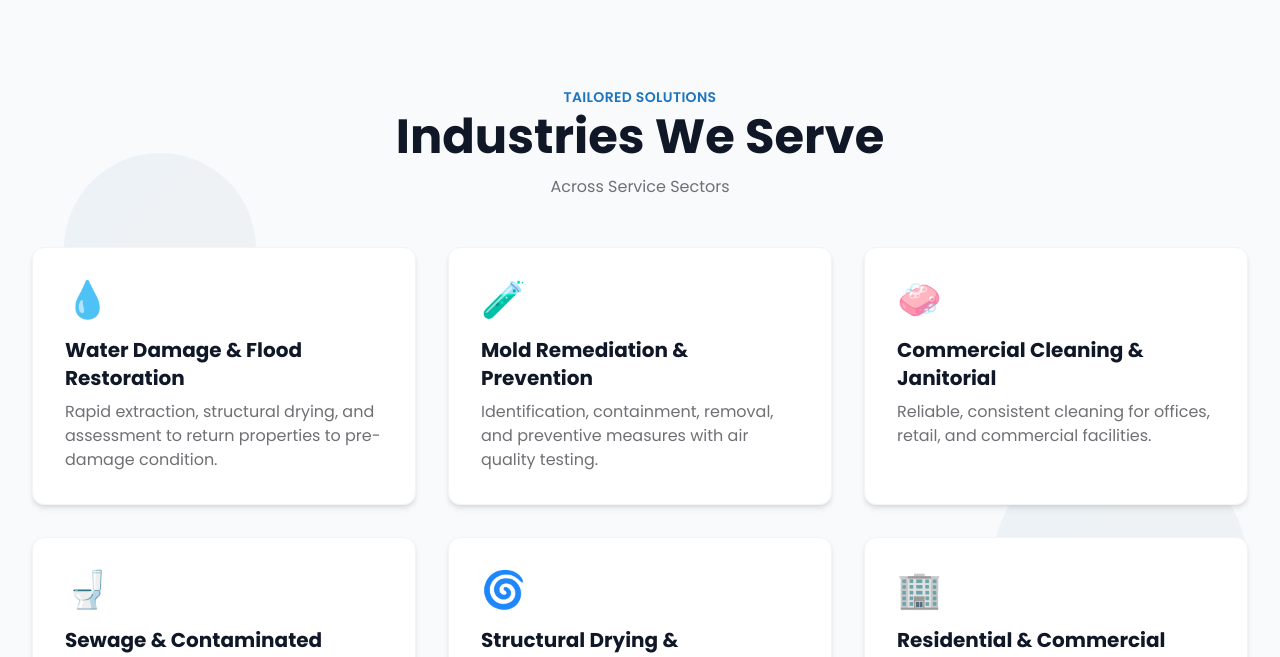
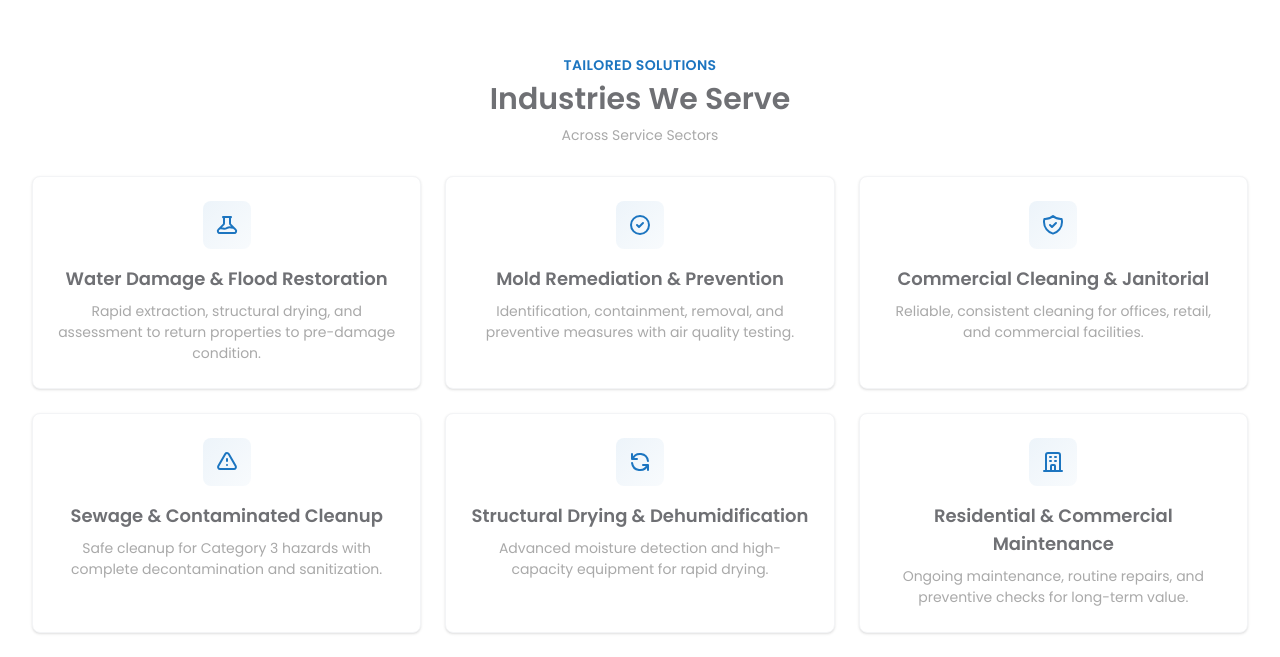
Before and after one commit to Sharmeen-Rauf/escabiz, a Next.js app: page /industries/commercial-cleaning in a window 1280 px wide. Shown: the part 2698-3355 px from the top of the page. Built offline with nearby package versions, Linux system fonts and the light colour scheme.

Commit message:
Implement auto-slider functionality for process cards on Commercial Cleaning Page, enhance FAQ section with improved styling and interactivity, and update layout for better visual consistency and user engagement.

```diff
--- a/src/app/industries/commercial-cleaning/page.tsx
+++ b/src/app/industries/commercial-cleaning/page.tsx
@@ -8,6 +8,9 @@ import { useEffect, useMemo, useRef, useState } from "react";
 export default function CommercialCleaningPage() {
   const [flippedIndex, setFlippedIndex] = useState<number | null>(null);
   const [openFaq, setOpenFaq] = useState<number | null>(null);
+  const [activeFaq, setActiveFaq] = useState<number | null>(null);
+  const [currentSlide, setCurrentSlide] = useState(0);
+  const [isPaused, setIsPaused] = useState(false);
   const isMounted = useRef(false);
   useEffect(() => {
     isMounted.current = true;
@@ -15,6 +18,15 @@ export default function CommercialCleaningPage() {
       isMounted.current = false;
     };
   }, []);
+
+  // Auto-slider for process cards
+  useEffect(() => {
+    if (isPaused) return;
+    const interval = setInterval(() => {
+      setCurrentSlide((prev) => (prev === 5 ? 0 : prev + 1));
+    }, 3000);
+    return () => clearInterval(interval);
+  }, [isPaused]);
 
   const dots = useMemo(() => Array.from({ length: 36 }, (_, i) => i), []);
 
@@ -123,39 +135,92 @@ export default function CommercialCleaningPage() {
       </section>
 
       {/* Industries We Serve - cards grid */}
-      <section className="relative w-full bg-gray-50 py-16 md:py-20 lg:py-24 overflow-hidden">
-        <div className="absolute inset-0 opacity-40 pointer-events-none">
-          <svg className="w-full h-full" viewBox="0 0 1200 600" fill="none" xmlns="http://www.w3.org/2000/svg">
-            <defs>
-              <linearGradient id="g" x1="0" y1="0" x2="1" y2="1">
-                <stop offset="0%" stopColor="#1c75c0" />
-                <stop offset="100%" stopColor="#6f7074" />
-              </linearGradient>
-            </defs>
-            <circle cx="150" cy="120" r="90" fill="url(#g)" opacity="0.15" />
-            <circle cx="1050" cy="420" r="120" fill="url(#g)" opacity="0.15" />
+      <section className="w-full bg-white py-10 md:py-14 lg:py-16">
+        <div className="w-full max-w-7xl mx-auto px-4 sm:px-6 lg:px-8">
+          <div className="text-center mb-8">
+            <p className="text-xs md:text-sm font-semibold text-[#1c75c0] uppercase tracking-wide mb-1.5">Tailored Solutions</p>
+            <h3 className="text-lg sm:text-xl md:text-2xl lg:text-3xl font-semibold text-[#6f7074] leading-tight mb-2">Industries We Serve</h3>
+            <p className="text-xs sm:text-xs md:text-sm text-[#a9a9a9] leading-tight font-normal">Across Service Sectors</p>
+          </div>
+          <div className="grid grid-cols-1 md:grid-cols-2 lg:grid-cols-3 gap-5 lg:gap-6">
+            {[
+              {
+                icon: "water",
+                title: "Water Damage & Flood Restoration",
+                desc: "Rapid extraction, structural drying, and assessment to return properties to pre-damage condition."
+              },
+              {
+                icon: "mold",
+                title: "Mold Remediation & Prevention",
+                desc: "Identification, containment, removal, and preventive measures with air quality testing."
+              },
+              {
+                icon: "cleaning",
+                title: "Commercial Cleaning & Janitorial",
+                desc: "Reliable, consistent cleaning for offices, retail, and commercial facilities."
+              },
+              {
+                icon: "sewage",
+                title: "Sewage & Contaminated Cleanup",
+                desc: "Safe cleanup for Category 3 hazards with complete decontamination and sanitization."
+              },
+              {
+                icon: "drying",
+                title: "Structural Drying & Dehumidification",
+                desc: "Advanced moisture detection and high-capacity equipment for rapid drying."
+              },
+              {
+                icon: "maintenance",
+                title: "Residential & Commercial Maintenance",
+                desc: "Ongoing maintenance, routine repairs, and preventive checks for long-term value."
+              },
+            ].map((item, i) => (
+              <div key={i} className="group relative bg-white rounded-lg shadow-sm hover:shadow-xl transition-all duration-500 p-5 lg:p-6 flex flex-col border border-gray-100 hover:border-[#1c75c0] hover:-translate-y-1 hover:bg-[#1c75c0] text-center">
+                {/* Icon Container */}
+                <div className="mb-4 flex justify-center">
+                  <div className="bg-gradient-to-br from-[#1c75c0]/8 to-[#1c75c0]/3 rounded-lg p-3 w-12 h-12 flex items-center justify-center group-hover:bg-white/20 group-hover:scale-105 transition-all duration-300">
+                    {item.icon === "water" && (
+                      <svg className="w-6 h-6 text-[#1c75c0] group-hover:text-white transition-colors duration-300" fill="none" stroke="currentColor" viewBox="0 0 24 24">
+                        <path strokeLinecap="round" strokeLinejoin="round" strokeWidth={2} d="M19.428 15.428a2 2 0 00-1.022-.547l-2.387-.477a6 6 0 00-3.86.517l-.318.158a6 6 0 01-3.86.517L6.05 15.21a2 2 0 00-1.806.547M8 4h8l-1 1v5.172a2 2 0 00.586 1.414l5 5c1.26 1.26.367 3.414-1.415 3.414H4.828c-1.782 0-2.674-2.154-1.414-3.414l5-5A2 2 0 009 10.172V5L8 4z" />
                       </svg>
+                    )}
+                    {item.icon === "mold" && (
+                      <svg className="w-6 h-6 text-[#1c75c0] group-hover:text-white transition-colors duration-300" fill="none" stroke="currentColor" viewBox="0 0 24 24">
+                        <path strokeLinecap="round" strokeLinejoin="round" strokeWidth={2} d="M9 12l2 2 4-4m6 2a9 9 0 11-18 0 9 9 0 0118 0z" />
+                      </svg>
+                    )}
+                    {item.icon === "cleaning" && (
+                      <svg className="w-6 h-6 text-[#1c75c0] group-hover:text-white transition-colors duration-300" fill="none" stroke="currentColor" viewBox="0 0 24 24">
+                        <path strokeLinecap="round" strokeLinejoin="round" strokeWidth={2} d="M9 12l2 2 4-4m5.618-4.016A11.955 11.955 0 0112 2.944a11.955 11.955 0 01-8.618 3.04A12.02 12.02 0 003 9c0 5.591 3.824 10.29 9 11.622 5.176-1.332 9-6.03 9-11.622 0-1.042-.133-2.052-.382-3.016z" />
+                      </svg>
+                    )}
+                    {item.icon === "sewage" && (
+                      <svg className="w-6 h-6 text-[#1c75c0] group-hover:text-white transition-colors duration-300" fill="none" stroke="currentColor" viewBox="0 0 24 24">
+                        <path strokeLinecap="round" strokeLinejoin="round" strokeWidth={2} d="M12 9v2m0 4h.01m-6.938 4h13.856c1.54 0 2.502-1.667 1.732-3L13.732 4c-.77-1.333-2.694-1.333-3.464 0L3.34 16c-.77 1.333.192 3 1.732 3z" />
+                      </svg>
+                    )}
+                    {item.icon === "drying" && (
+                      <svg className="w-6 h-6 text-[#1c75c0] group-hover:text-white transition-colors duration-300" fill="none" stroke="currentColor" viewBox="0 0 24 24">
+                        <path strokeLinecap="round" strokeLinejoin="round" strokeWidth={2} d="M4 4v5h.582m15.356 2A8.001 8.001 0 004.582 9m0 0H9m11 11v-5h-.581m0 0a8.003 8.003 0 01-15.357-2m15.357 2H15" />
+                      </svg>
+                    )}
+                    {item.icon === "maintenance" && (
+                      <svg className="w-6 h-6 text-[#1c75c0] group-hover:text-white transition-colors duration-300" fill="none" stroke="currentColor" viewBox="0 0 24 24">
+                        <path strokeLinecap="round" strokeLinejoin="round" strokeWidth={2} d="M19 21V5a2 2 0 00-2-2H7a2 2 0 00-2 2v16m14 0h2m-2 0h-5m-9 0H3m2 0h5M9 7h1m-1 4h1m4-4h1m-1 4h1m-5 10v-5a1 1 0 011-1h2a1 1 0 011 1v5m-4 0h4" />
+                      </svg>
+                    )}
                   </div>
-        <div className="relative z-10 w-full max-w-7xl mx-auto px-4 sm:px-6 lg:px-8">
-          <div className="text-center mb-12">
-            <p className="text-sm font-semibold text-[#1c75c0] uppercase tracking-wide">Tailored Solutions</p>
-            <h3 className="text-3xl sm:text-4xl md:text-5xl font-bold text-gray-900 leading-tight">Industries We Serve</h3>
-            <p className="mt-2 text-[#6f7074]">Across Service Sectors</p>
                 </div>
-          <div className="grid grid-cols-1 md:grid-cols-2 lg:grid-cols-3 gap-6 lg:gap-8">
-            {[
-              { icon: "💧", title: "Water Damage & Flood Restoration", desc: "Rapid extraction, structural drying, and assessment to return properties to pre-damage condition." },
-              { icon: "🧪", title: "Mold Remediation & Prevention", desc: "Identification, containment, removal, and preventive measures with air quality testing." },
-              { icon: "🧼", title: "Commercial Cleaning & Janitorial", desc: "Reliable, consistent cleaning for offices, retail, and commercial facilities." },
-              { icon: "🚽", title: "Sewage & Contaminated Cleanup", desc: "Safe cleanup for Category 3 hazards with complete decontamination and sanitization." },
-              { icon: "🌀", title: "Structural Drying & Dehumidification", desc: "Advanced moisture detection and high-capacity equipment for rapid drying." },
-              { icon: "🏢", title: "Residential & Commercial Maintenance", desc: "Ongoing maintenance, routine repairs, and preventive checks for long-term value." },
-            ].map((item, i) => (
-              <div key={i} className="group bg-white rounded-xl border border-gray-100 p-8 shadow-md hover:shadow-xl transition-all duration-300 hover:-translate-y-1 relative overflow-hidden">
-                <div className="absolute inset-x-0 top-0 h-1 bg-[#1c75c0] scale-x-0 group-hover:scale-x-100 origin-left transition-transform" />
-                <div className="text-4xl mb-4">{item.icon}</div>
-                <h4 className="text-xl font-bold text-gray-900 mb-2">{item.title}</h4>
-                <p className="text-[#6f7074]">{item.desc}</p>
+
+                {/* Heading */}
+                <h5 className="text-base md:text-lg font-semibold text-[#6f7074] group-hover:text-white mb-2 transition-colors duration-300">
+                  {item.title}
+                </h5>
+
+                {/* Paragraph */}
+                <p className="text-xs md:text-sm text-[#a9a9a9] group-hover:text-white/90 leading-normal flex-grow font-normal transition-colors duration-300">
+                  {item.desc}
+                </p>
               </div>
             ))}
           </div>
@@ -250,14 +315,20 @@ export default function CommercialCleaningPage() {
         </div>
       </section>
 
-      {/* Simple process grid */}
-      <section className="bg-white py-20">
+      {/* Simple process grid - Linear Slider */}
+      <section className="bg-white py-10 md:py-14 lg:py-16">
         <div className="w-full max-w-7xl mx-auto px-4 sm:px-6 lg:px-8">
-          <div className="text-center max-w-3xl mx-auto mb-12">
-            <h3 className="text-3xl sm:text-4xl font-extrabold text-[#1c75c0] mb-3">How Does EscaBiz Deliver Guaranteed Clients?</h3>
-            <p className="text-[#6f7074]">Our streamlined process ensures a consistent flow of qualified clients, month after month.</p>
+          <div className="text-center max-w-3xl mx-auto mb-8">
+            <h3 className="text-lg sm:text-xl md:text-2xl lg:text-3xl font-semibold text-[#6f7074] leading-tight mb-3">How Does EscaBiz Deliver Guaranteed Clients?</h3>
+            <p className="text-xs sm:text-xs md:text-sm text-[#a9a9a9] leading-tight font-normal">Our streamlined process ensures a consistent flow of qualified clients, month after month.</p>
           </div>
-          <div className="grid grid-cols-1 sm:grid-cols-2 lg:grid-cols-3 gap-6">
+          <div className="relative overflow-hidden">
+            <div
+              className="flex transition-transform duration-500 ease-in-out"
+              style={{ transform: `translateX(-${currentSlide * 100}%)` }}
+              onMouseEnter={() => setIsPaused(true)}
+              onMouseLeave={() => setIsPaused(false)}
+            >
               {[
                 { n: "01", t: "Consultation & Strategy", d: "We study your goals & market to create a tailored strategy for client acquisition." },
                 { n: "02", t: "Targeted Lead Research", d: "AI finds clients actively needing your services, ensuring high-value prospects." },
@@ -266,55 +337,97 @@ export default function CommercialCleaningPage() {
                 { n: "05", t: "Contract Delivery", d: "Turning opportunities into real, signed contracts and immediate revenue for you." },
                 { n: "06", t: "Ongoing Growth Support", d: "We continuously scale your client pipeline for month-after-month growth." },
               ].map((c, i) => (
-              <div key={i} className="bg-white border border-gray-200 rounded-xl p-6 shadow-sm hover:shadow-lg transition hover:-translate-y-0.5">
-                <div className="text-4xl font-black text-[#1c75c0] border-b border-[#6f7074] w-16 leading-none pb-2 mb-3">{c.n}</div>
-                <h4 className="text-xl font-bold text-[#1c75c0] mb-1">{c.t}</h4>
-                <p className="text-[#6f7074]">{c.d}</p>
+                <div
+                  key={i}
+                  className="w-full flex-shrink-0 px-2"
+                >
+                  <div className={`group relative bg-white rounded-lg shadow-sm hover:shadow-xl transition-all duration-500 p-5 lg:p-6 flex flex-col border border-gray-100 hover:border-[#1c75c0] hover:-translate-y-1 hover:bg-[#1c75c0] text-center`}>
+                    <div className="text-2xl font-black text-[#1c75c0] group-hover:text-white border-b border-[#6f7074] group-hover:border-white w-12 leading-none pb-2 mb-3 mx-auto transition-colors duration-300">{c.n}</div>
+                    <h4 className="text-base md:text-lg font-semibold text-[#6f7074] group-hover:text-white mb-2 transition-colors duration-300">{c.t}</h4>
+                    <p className="text-xs md:text-sm text-[#a9a9a9] group-hover:text-white/90 leading-normal flex-grow font-normal transition-colors duration-300">{c.d}</p>
+                  </div>
                 </div>
               ))}
+            </div>
           </div>
         </div>
       </section>
 
       {/* FAQ */}
-      <section className="bg-white py-24" id="faq">
+      <section className="bg-white py-10 md:py-14 lg:py-16" id="faq">
         <div className="w-full max-w-7xl mx-auto px-4 sm:px-6 lg:px-8">
-          <div className="text-center mb-10">
-            <h3 className="text-3xl sm:text-4xl font-extrabold text-gray-900 mb-3">Frequently Asked Questions</h3>
-            <p className="text-[#6f7074] max-w-3xl mx-auto">Your growth journey, simplified. Find answers to common queries about our process, services, and commitment to your results.</p>
+          <div className="grid grid-cols-1 lg:grid-cols-2 gap-8 lg:gap-12 items-start">
+            {/* Left Column - FAQ Content */}
+            <div className="flex flex-col">
+              <div className="mb-6">
+                <h5 className="text-lg sm:text-xl md:text-2xl lg:text-3xl font-semibold text-[#6f7074] leading-tight">
+                  General Questions<br />Frequently Asked Questions?
+                </h5>
               </div>
-          <div className="grid grid-cols-1 lg:grid-cols-3 gap-8 items-start">
-            <div className="bg-gray-100 rounded-2xl p-6 text-center shadow-sm sticky top-6">
-              <div className="w-16 h-16 mx-auto rounded-full bg-[#1c75c0] flex items-center justify-center text-white mb-4">
-                <svg className="w-9 h-9" viewBox="0 0 24 24" fill="currentColor"><path d="M12 2a10 10 0 100 20 10 10 0 000-20Zm1 17h-2v-2h2v2Zm2.07-7.75-.9.92c-.72.72-1.17 1.41-1.17 2.33V15h-2v-.5c0-1.1.45-2.1 1.17-2.83l1.24-1.26c.37-.36.59-.86.59-1.41a2 2 0 10-4 0H8a4 4 0 118 0c0 .88-.35 1.7-.93 2.35Z"/></svg>
-              </div>
-              <h4 className="text-[#1c75c0] text-xl font-bold mb-2">Curiosity? We've Got Answers!</h4>
-              <p className="text-[#6f7074] mb-4">At EscaBiz, transparency is key. We're dedicated to clarifying every step of our partnership. If your question isn't here, our friendly team is just a chat away!</p>
-              <Link href="/lets-talk" className="inline-block bg-[#155a90] hover:bg-[#1c75c0] text-white font-bold px-4 py-2 rounded-md">Speak to an EscaBiz Expert</Link>
-            </div>
-            <div className="lg:col-span-2 space-y-3">
+
+              {/* FAQ Items */}
+              <div className="space-y-3">
                 {[
-                { q: "What makes EscaBiz’s lead generation different from others?", a: "Unlike traditional lead sellers, we don’t just hand you a list of names. We find, qualify, pitch, and close clients on your behalf. That means you get guaranteed paying contracts, not just cold leads." },
+                  { q: "What makes EscaBiz's lead generation different from others?", a: "Unlike traditional lead sellers, we don't just hand you a list of names. We find, qualify, pitch, and close clients on your behalf. That means you get guaranteed paying contracts, not just cold leads." },
                   { q: "Can your services be customized for my business?", a: "Absolutely. We tailor strategy for your services, market, and growth goals—whether small crew or nationwide brand." },
-                { q: "What kind of support do I get after leads are delivered?", a: "We handle follow‑ups, nurturing, and deal closing to build long‑term client relationships." },
                   { q: "How long does it take to see results?", a: "Most clients see qualified appointments within 2–4 weeks, with conversions ramping within 90 days." },
                   { q: "How do I track performance and ROI?", a: "Transparent reports show leads, appointments, conversions, and contracts delivered." },
-                { q: "How much do EscaBiz’s services cost?", a: "Flexible pricing based on scope and goals, focused on ROI and guaranteed results." },
-                { q: "Can I see proof that this works?", a: "Yes—case studies and success stories across cleaning, restoration, and maintenance." },
+                  { q: "How much do EscaBiz's services cost?", a: "Flexible pricing based on scope and goals, focused on ROI and guaranteed results." },
                 ].map((item, i) => (
-                <div key={i} className="border border-gray-200 rounded-lg overflow-hidden">
+                  <div key={i} className={`bg-white rounded-lg overflow-hidden transition-all duration-300 ${
+                    activeFaq === i ? 'border-2 border-[#1c75c0]' : 'border border-gray-200'
+                  }`}>
                     <button
-                    className={`w-full text-left px-5 py-4 font-semibold flex items-center justify-between ${openFaq === i ? "bg-[#1c75c0] text-white" : "bg-white text-gray-900 hover:bg-gray-50"}`}
-                    onClick={() => setOpenFaq(openFaq === i ? null : i)}
+                      onClick={() => setActiveFaq(activeFaq === i ? null : i)}
+                      className="w-full flex items-center justify-between p-4 md:p-5 text-left"
                     >
-                    <span>{item.q}</span>
-                    <span className={`text-2xl transition-transform ${openFaq === i ? "rotate-45" : ""}`}>+</span>
+                      <span className="text-base md:text-lg font-normal text-[#6f7074] pr-4">
+                        {item.q}
+                      </span>
+                      <svg
+                        className={`w-4 h-4 text-[#1c75c0] flex-shrink-0 transition-transform duration-300 ${
+                          activeFaq === i ? 'rotate-180' : ''
+                        }`}
+                        fill="none"
+                        stroke="currentColor"
+                        viewBox="0 0 24 24"
+                      >
+                        <path strokeLinecap="round" strokeLinejoin="round" strokeWidth={2} d={activeFaq === i ? "M20 12H4" : "M12 4v16m8-8H4"} />
+                      </svg>
                     </button>
-                  <div className="px-5 overflow-hidden transition-all" style={{ maxHeight: openFaq === i ? "500px" : 0 }}>
-                    <p className="py-4 text-[#6f7074]">{item.a}</p>
+                    <div
+                      className={`overflow-hidden transition-all duration-400 ${
+                        activeFaq === i ? 'max-h-96 opacity-100' : 'max-h-0 opacity-0'
+                      }`}
+                    >
+                      <div className="px-4 md:px-5 pb-4 md:pb-5">
+                        <p className="text-sm md:text-base text-[#6f7074] leading-relaxed">
+                          {item.a}
+                        </p>
+                      </div>
                     </div>
                   </div>
                 ))}
+              </div>
+            </div>
+
+            {/* Right Column - Image */}
+            <div className="relative flex items-center justify-center lg:justify-end">
+              <div className="relative w-full max-w-sm lg:max-w-md mr-4 lg:mr-6">
+                <Image
+                  src="/Group%201244832130.png"
+                  alt="FAQ Visual"
+                  width={450}
+                  height={450}
+                  className="w-full h-auto object-contain"
+                  priority
+                />
+                {/* Counter Badge */}
+                <div className="absolute top-4 right-4 bg-[#1c75c0] rounded-lg px-3 py-2 shadow-lg">
+                  <p className="text-white text-2xl md:text-3xl font-bold leading-tight">50K</p>
+                  <p className="text-white text-sm md:text-base font-medium leading-tight">Prospects Identified</p>
+                </div>
+              </div>
             </div>
           </div>
         </div>
```
Lines whose indentation alone changed are shown as unchanged.
